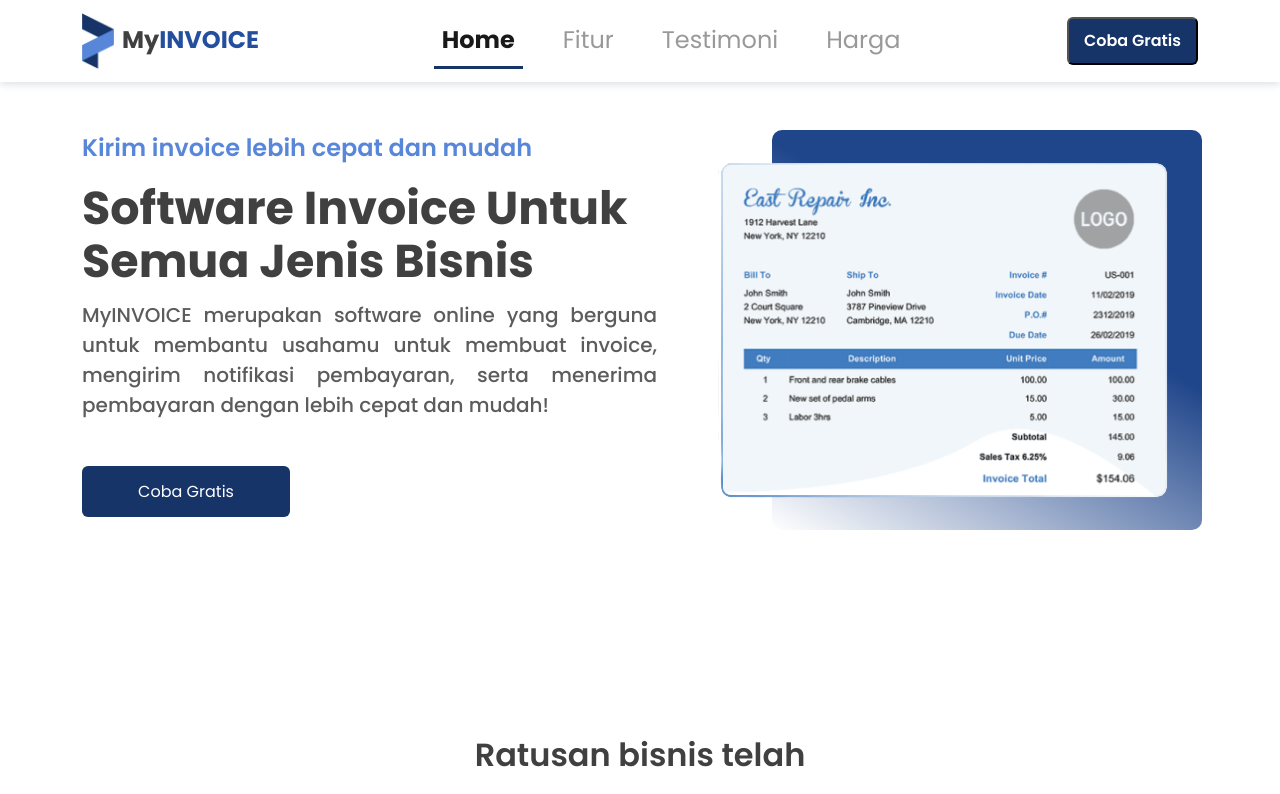
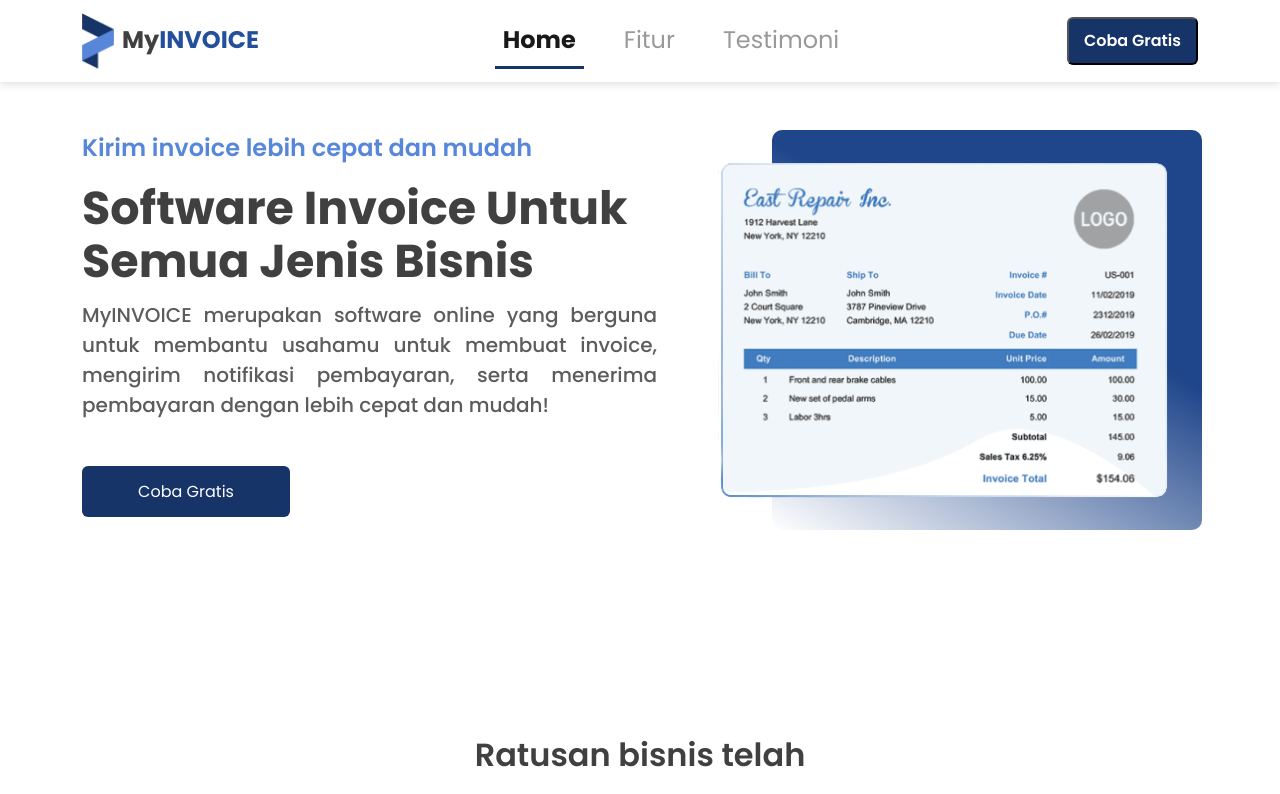
Before and after one commit to capstone-kelompok15/React-Capstone-Project, a React (Create React App) app: page / in a window 1280 px wide. Shown: the top 794 px of the page. Built offline with nearby package versions, Linux system fonts and the light colour scheme.

Commit message:
main: fixing filtering

```diff
--- a/src/components/landingPage/Navbar.js
+++ b/src/components/landingPage/Navbar.js
@@ -62,11 +62,6 @@
                 Testimoni
               </div>
             </li>
-            <li className="nav-item mx-3">
-              <div className={`nav-link ${currentActiveNavItem === 'harga' ? 'active' : ''}`} onClick={() => navItemOnClick(3950)}>
-                Harga
-              </div>
-            </li>
           </ul>
           <button class="button-primary" onClick={cobaGratisOnClick}>Coba Gratis</button>
         </div>
--- a/src/page/LandingPage.js
+++ b/src/page/LandingPage.js
@@ -32,7 +32,7 @@
       <Home />
       <Fitur />
       <Testimoni />
-      <Hargaa />
+      {/* <Hargaa /> */}
       <Footer />
     </div>
   );
--- a/src/redux/reducers/invoicesSlice.js
+++ b/src/redux/reducers/invoicesSlice.js
@@ -75,7 +75,7 @@
             state.status.loading = false;
             state.status.error = false;
             state.status.succeed = true;
-            state.data = action.payload.invoices.filter((data) => data.payment_status_name !== 'Pending');
+            state.data = action.payload.invoices.filter((data) => (data.payment_status_name.toLowerCase() !== 'pending' && data.payment_status_name.toLowerCase() !== 'failed'));
         })
         .addCase(getInvoices.rejected, (state, action) => {
             state.status.loading = false;
```
